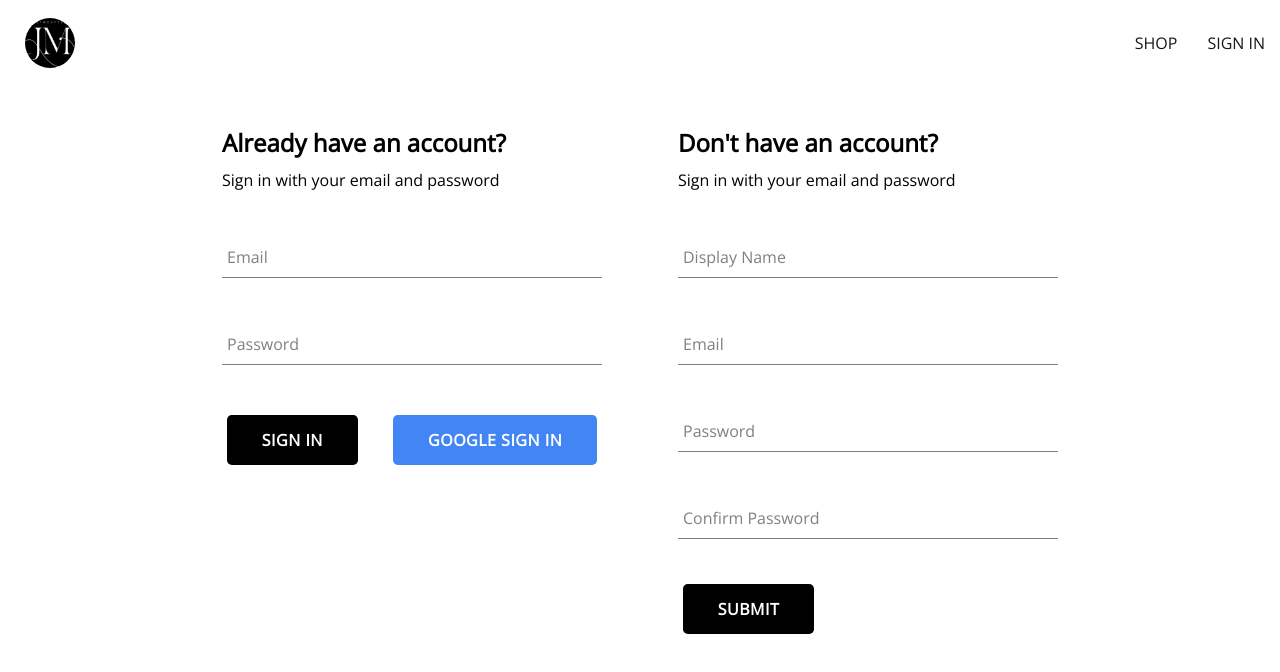
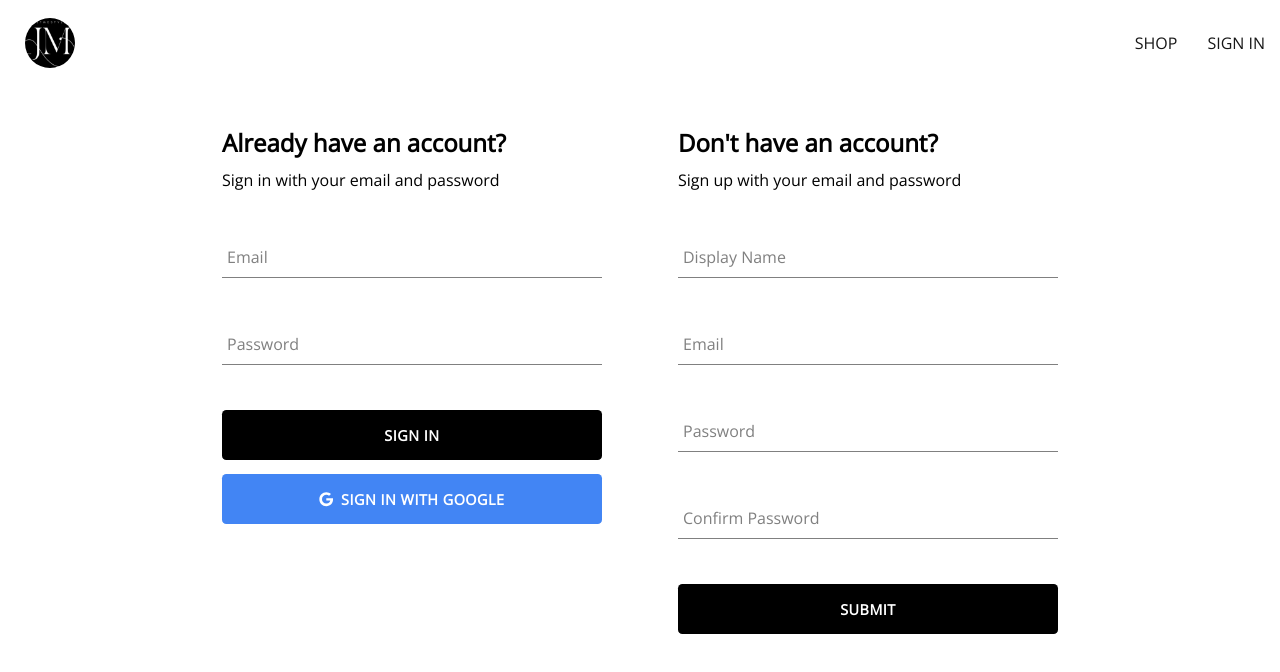
Before and after one commit to chiefEbube/justmestyles, a React (Create React App) app: page /auth in a window 1280 px wide. Shown: the top 672 px of the page. Built offline with nearby package versions, Linux system fonts and the light colour scheme; a web font is replaced by a local one.

Commit message:
implemented user context and sign out feature

```diff
--- a/package.json
+++ b/package.json
@@ -3,6 +3,7 @@
   "version": "0.1.0",
   "private": true,
   "dependencies": {
+    "@react-icons/all-files": "^4.1.0",
     "@testing-library/jest-dom": "^5.17.0",
     "@testing-library/react": "^13.4.0",
     "@testing-library/user-event": "^13.5.0",
--- a/src/components/button/button.styles.scss
+++ b/src/components/button/button.styles.scss
@@ -1,12 +1,11 @@
 .button-container {
-    min-width: 100px;
+    min-width: 165px;
     border-radius: 0.3em;
     width: auto;
     height: 50px;
     letter-spacing: 0.5px;
-    line-height: 50px;
-    padding: 0 35px 0 35px;
-    font-size: 1rem;
+    padding: 0 35px;
+    font-size: 0.9rem;
     background-color: black;
     color: white;
     text-transform: uppercase;
@@ -15,8 +14,11 @@
     border: none;
     cursor: pointer;
     display: flex;
+    width: 100%;
+    align-items: center;
     justify-content: center;
-    margin: 0.3em;
+    gap: 0.5em;
+    margin: 1em 0;
 
     &:hover {
         background-color: white;
--- a/src/components/sign-in-form/sign-in-form.component.jsx
+++ b/src/components/sign-in-form/sign-in-form.component.jsx
@@ -1,4 +1,5 @@
-import { useState } from "react"
+import { useState, useContext } from "react"
+import { FaGoogle } from "@react-icons/all-files/fa/FaGoogle";
 import {
     signInWithGooglePopup,
     createUserDocumentFromAuth,
@@ -7,6 +8,7 @@ import {
 
 import FormInput from "../form-input/form-input.component"
 import Button from "../button/button.component"
+import { UserContext } from "../../contexts/user.context"
 
 import './sign-in-form.styles.scss'
 
@@ -18,6 +20,8 @@ const defaultFormFields = {
 const SignInForm = () => {
     const [formFields, setFormFields] = useState(defaultFormFields)
     const { email, password } = formFields
+
+    const { setCurrentUser} = useContext(UserContext)
 
     const resetFormFields = () => {
         setFormFields(defaultFormFields)
@@ -32,8 +36,8 @@ const SignInForm = () => {
         event.preventDefault();
 
         try {
-            const response = signInAuthUserWithEmailAndPassword(email, password)
-            console.log(response)
+            const {user} = await signInAuthUserWithEmailAndPassword(email, password)
+            setCurrentUser(user)
             resetFormFields()
         } catch (error) {
             switch (error.code) {
@@ -83,7 +87,7 @@ const SignInForm = () => {
 
                 <div className="buttons-container">
                     <Button type="submit">Sign in</Button>
-                    <Button type="button" buttonType="google" onClick={signInWithGoogle}>Google Sign in</Button>
+                    <Button type="button" buttonType="google" onClick={signInWithGoogle}><FaGoogle/>Sign in with Google</Button>
                 </div>
 
             </form>
--- a/src/components/sign-in-form/sign-in-form.styles.scss
+++ b/src/components/sign-in-form/sign-in-form.styles.scss
@@ -7,9 +7,4 @@
     h2{
         margin: 10px 0;
     }
-
-    .buttons-container{
-        display: flex;
-        justify-content: space-between;
-    }
 }
--- a/src/components/sign-up-form/sign-up-form.component.jsx
+++ b/src/components/sign-up-form/sign-up-form.component.jsx
@@ -1,10 +1,11 @@
-import { useState } from "react"
+import { useContext, useState } from "react"
 import { createAuthUserWithEmailAndPassword, createUserDocumentFromAuth } from "../../utils/firebase/firebase.utils"
 
 import FormInput from "../form-input/form-input.component"
 import Button from "../button/button.component"
 
 import './sign-up-form.styles.scss'
+import { UserContext } from "../../contexts/user.context"
 
 const defaultFormFields = {
     displayName: '',
@@ -16,6 +17,8 @@ const defaultFormFields = {
 const SignUpForm = () => {
     const [formFields, setFormFields] = useState(defaultFormFields)
     const { displayName, email, password, confirmPassword } = formFields
+
+    const {setCurrentUser} = useContext(UserContext)
 
     const resetFormFields = () => {
         setFormFields(defaultFormFields)
@@ -33,6 +36,7 @@ const SignUpForm = () => {
             const { user } = await createAuthUserWithEmailAndPassword(email, password)
 
             await createUserDocumentFromAuth(user, { displayName })
+            setCurrentUser(user)
             resetFormFields()
         } catch (error) {
             if (error.code === 'auth/email-already-in-use') {
@@ -57,7 +61,7 @@ const SignUpForm = () => {
     return (
         <div className="sign-up-container">
             <h2>Don't have an account?</h2>
-            <span>Sign in with your email and password</span>
+            <span>Sign up with your email and password</span>
             <form onSubmit={handleSubmit}>
                 <FormInput
                     label="Display Name"
--- /dev/null
+++ b/src/contexts/user.context.jsx
@@ -0,0 +1,13 @@
+import { createContext, useState } from "react";
+
+//the actual values needed
+export const UserContext = createContext({
+    currentUser: null,
+    setCurrentUser: () => null,
+})
+
+export const UserProvider = ({children}) =>{
+    const [currentUser, setCurrentUser] = useState(null)
+    const value = { currentUser, setCurrentUser}
+    return <UserContext.Provider value={value}>{children}</UserContext.Provider>
+}
--- a/src/index.js
+++ b/src/index.js
@@ -1,20 +1,24 @@
 import React from 'react';
 import ReactDOM from 'react-dom/client';
 import { BrowserRouter } from 'react-router-dom';
+import reportWebVitals from './reportWebVitals';
+
+import App from './App';
+
+
 import './index.scss';
-import App from './App';
-import reportWebVitals from './reportWebVitals';
+import { UserProvider } from './contexts/user.context';
+
 
 const root = ReactDOM.createRoot(document.getElementById('root'));
 root.render(
   <React.StrictMode>
     <BrowserRouter>
-      <App />
+      <UserProvider>
+        <App />
+      </UserProvider>
     </BrowserRouter>
   </React.StrictMode>
 );
 
-// If you want to start measuring performance in your app, pass a function
-// to log results (for example: reportWebVitals(console.log))
-// or send to an analytics endpoint. Learn more: https://bit.ly/CRA-vitals
 reportWebVitals();
--- a/src/routes/navigation/navigaton.component.jsx
+++ b/src/routes/navigation/navigaton.component.jsx
@@ -2,8 +2,18 @@ import { Outlet, Link } from "react-router-dom"
 import jmsLogo from '../../assets/JMS.png'
 
 import './navigation.styles.scss'
+import { UserContext } from "../../contexts/user.context"
+import { useContext } from "react"
+
+import { signOutUser } from "../../utils/firebase/firebase.utils"
 
 const Navigation = () => {
+    const { currentUser, setCurrentUser } = useContext(UserContext)
+
+    const signOutHandler = async() => {
+        await signOutUser()
+        setCurrentUser(null)
+    }
     return (
         <>
             <div className="navigation">
@@ -16,9 +26,20 @@ const Navigation = () => {
                     <Link className="nav-link" to='/shop'>
                         SHOP
                     </Link>
-                    <Link className="nav-link" to='/auth'>
-                        SIGN IN
-                    </Link>
+
+                    {
+                        currentUser ?
+                            <>
+                                <span className="nav-link" onClick={signOutHandler}>SIGN OUT</span>
+                            </>
+                            :
+                            <>
+                                <Link className="nav-link" to='/auth'>
+                                    SIGN IN
+                                </Link>
+                            </>
+                    }
+
                 </div>
             </div>
             <Outlet />
--- a/src/utils/firebase/firebase.utils.js
+++ b/src/utils/firebase/firebase.utils.js
@@ -6,6 +6,7 @@ import {
     GoogleAuthProvider,
     createUserWithEmailAndPassword,
     signInWithEmailAndPassword,
+    signOut,
 } from 'firebase/auth';
 import {
     getFirestore,
@@ -72,3 +73,5 @@ export const signInAuthUserWithEmailAndPassword = async (email, password) => {
 
     return await signInWithEmailAndPassword(auth, email, password)
 }
+
+export const signOutUser = async() => await signOut(auth)
```
Also changed, not shown: 1 other file (tests, documents, lock files or other folders).
